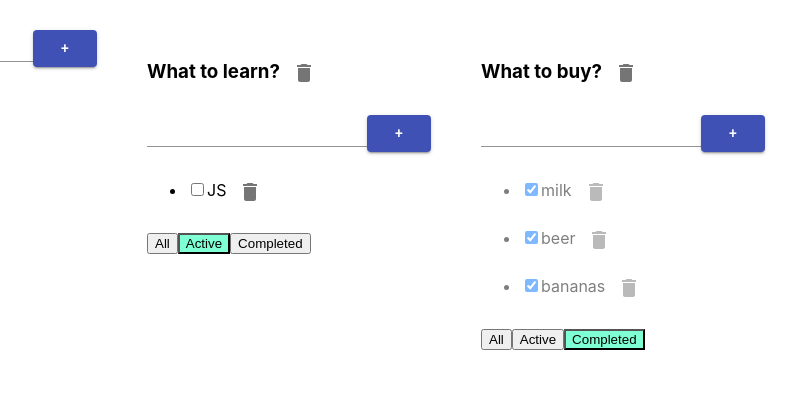
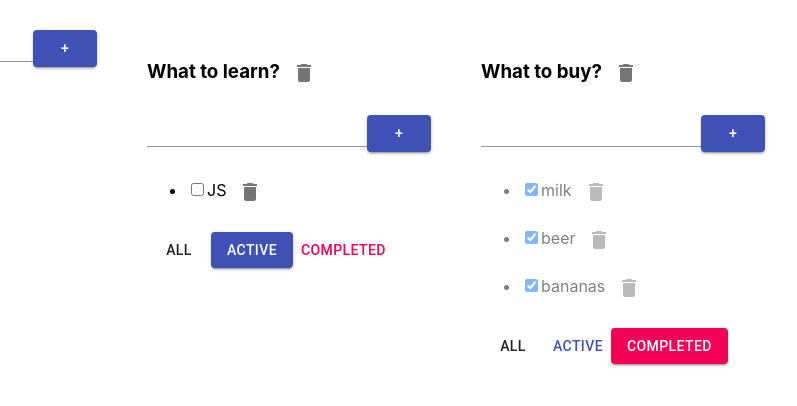
Before and after one commit to VitaliyYurkevich/todolist-ts, a React (Create React App) app: page / in a window 1280 px wide. Shown: the top 406 px of the page, without its empty margins (217-1014 px from the left). Built offline with nearby package versions, Linux system fonts and the light colour scheme.

Commit message:
add Buttons MUI

```diff
--- a/src/TodoList.tsx
+++ b/src/TodoList.tsx
@@ -2,7 +2,7 @@
 import {FilterValuesType} from "./App";
 import {AddItemForm} from "./AddItemForm";
 import {EditableSpan} from "./EditableSpan";
-import {IconButton} from "@material-ui/core";
+import {Button, IconButton} from "@material-ui/core";
 import DeleteIcon from '@material-ui/icons/Delete';
 
 export type TasksType = {
@@ -91,14 +91,14 @@
                     })}
                 </ul>
                 <div>
-                    <button className={props.filter === 'all' ? "active-filter" : ''} onClick={onAllClickHandler}>All
-                    </button>
-                    <button className={props.filter === 'active' ? "active-filter" : ''}
+                    <Button variant={props.filter === 'all' ? "contained" : 'text'} onClick={onAllClickHandler}>All
+                    </Button>
+                    <Button color={"primary"} variant={props.filter === 'active' ? "contained" : 'text'}
                             onClick={onActiveClickHandler}>Active
-                    </button>
-                    <button className={props.filter === 'completed' ? "active-filter" : ''}
+                    </Button>
+                    <Button color={"secondary"} variant={props.filter === 'completed' ? "contained" : 'text'}
                             onClick={onCompletedClickHandler}>Completed
-                    </button>
+                    </Button>
                 </div>
             </div>
         </div>
```
